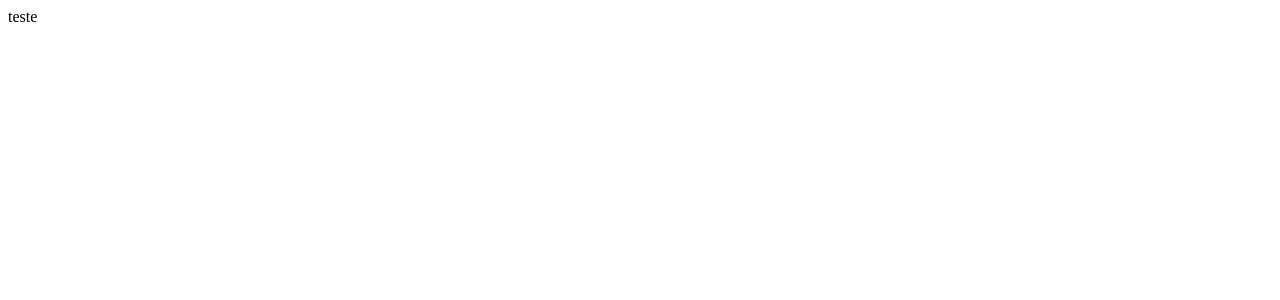
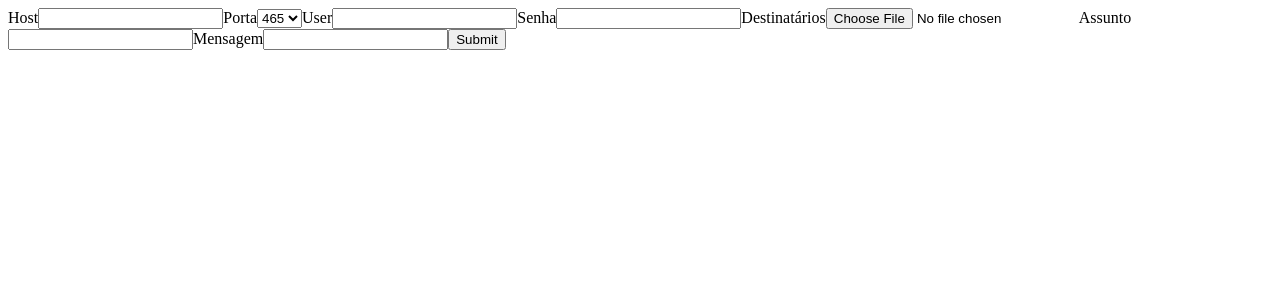
Before and after one commit to ogeanvictor/OurMailer, a React (Vite) app in the folder frontend/: page / in a window 1280 px wide. Shown: the top 300 px of the page. Built offline with nearby package versions, Linux system fonts and the light colour scheme.

Commit message:
feat: Create form

```diff
--- a/frontend/src/App.tsx
+++ b/frontend/src/App.tsx
@@ -4,7 +4,33 @@ function App() {
 
   return (
     <>
-      teste
+      <form>
+        <label htmlFor="host">Host</label>
+        <input type="text" name="host" id="host" />
+
+        <label htmlFor="port">Porta</label>
+        <select name="port" id="port">
+          <option value="465">465</option>
+          <option value="587">587</option>
+        </select>
+
+        <label htmlFor="user">User</label>
+        <input type="text" name="user" id="user" />
+
+        <label htmlFor="password">Senha</label>
+        <input type="text" name="password" id="password" />
+
+        <label htmlFor="recipients">Destinatários</label>
+        <input type="file" name="recipients" id="recipients"/>
+
+        <label htmlFor="subject">Assunto</label>
+        <input type="text" name="subject" id="subject"/>
+
+        <label htmlFor="message">Mensagem</label>
+        <input type="text" name="message" id="message" />
+
+        <input type="submit" value="Submit" />
+      </form>
     </>
   )
 }
```
